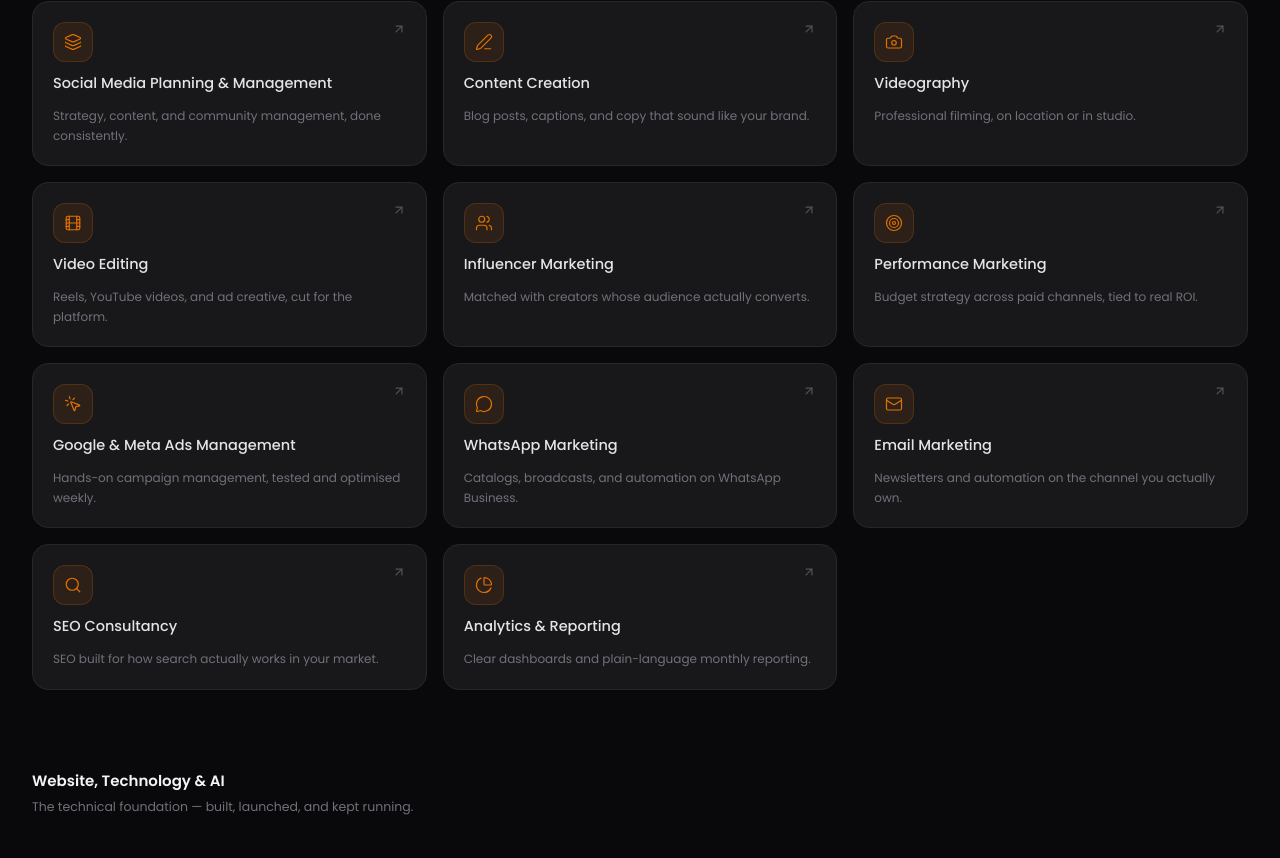
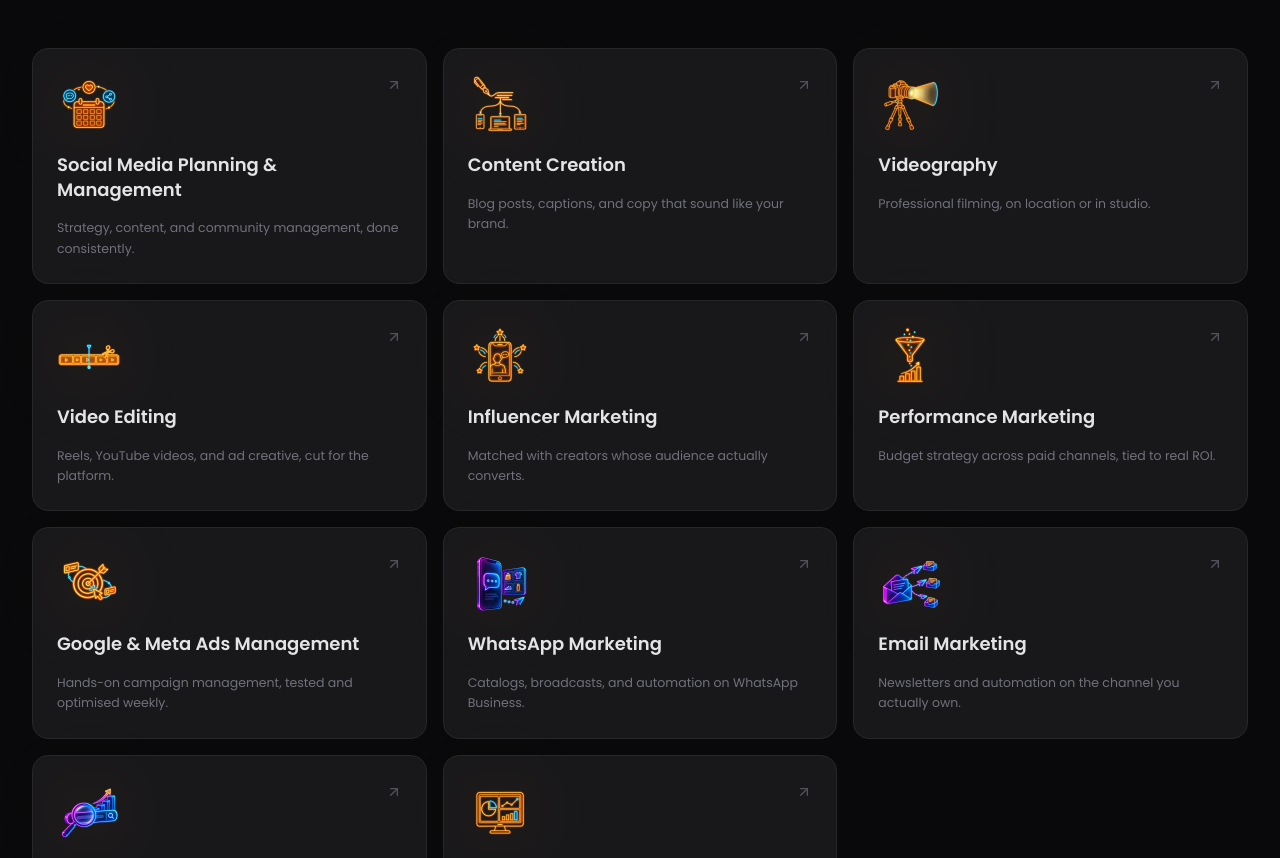
Before and after one commit to akshatwizard/wizards_next, a Next.js app: page /services in a window 1280 px wide. Shown: the part 1062-1920 px from the top of the page. Built offline with nearby package versions, Linux system fonts and the light colour scheme.

Commit message:
Add files via upload

```diff
--- a/src/app/services/page.tsx
+++ b/src/app/services/page.tsx
@@ -1,11 +1,7 @@
 import { Metadata } from 'next'
 import Link from 'next/link'
+import Image from 'next/image'
 import { ChevronRight, ArrowUpRight } from 'lucide-react'
-import {
-    Palette, Layout, Award, Layers, PenLine, Camera, Film, Users, Target,
-    MousePointerClick, MessageCircle, Search, PieChart, Globe, Smartphone,
-    ShoppingCart, Boxes, Bot, Mail, LucideIcon,
-} from 'lucide-react'
 import { Section, Wrapper } from '@/components/ui/sections'
 import { FadeUp } from '@/components/ui/motion_components'
 import { SectionBadge } from '@/components/services/section_badge'
@@ -15,44 +11,44 @@
     description: 'Branding, digital marketing, website development, and AI consultancy — every service Wizards Next offers, in one place.',
 }
 
-type ServiceItem = { slug: string; name: string; desc: string; Icon: LucideIcon }
+type ServiceItem = { slug: string; name: string; desc: string }
 
 const PILLARS: { title: string; blurb: string; services: ServiceItem[] }[] = [
     {
         title: 'Branding & Identity',
         blurb: 'The visual system a business is built on — created once, used everywhere.',
         services: [
-            { slug: 'brand-designing', name: 'Brand Creation', desc: 'Logo, identity, and guidelines that make you instantly recognisable.', Icon: Palette },
-            { slug: 'graphic-designing', name: 'Graphic Design', desc: 'Scroll-stopping creative — carousels, posters, and ad visuals.', Icon: Layout },
-            { slug: 'corporate-profile-creation', name: 'Corporate Profile Creation', desc: 'Professional company profiles, on video and in print.', Icon: Award },
+            { slug: 'brand-designing', name: 'Brand Creation', desc: 'Logo, identity, and guidelines that make you instantly recognisable.' },
+            { slug: 'graphic-designing', name: 'Graphic Design', desc: 'Scroll-stopping creative — carousels, posters, and ad visuals.' },
+            { slug: 'corporate-profile-creation', name: 'Corporate Profile Creation', desc: 'Professional company profiles, on video and in print.' },
         ],
     },
     {
         title: 'Digital Marketing & Growth',
         blurb: 'Content, campaigns, and channels that turn attention into customers.',
         services: [
-            { slug: 'social-media', name: 'Social Media Planning & Management', desc: 'Strategy, content, and community management, done consistently.', Icon: Layers },
-            { slug: 'content-creation', name: 'Content Creation', desc: 'Blog posts, captions, and copy that sound like your brand.', Icon: PenLine },
-            { slug: 'videography', name: 'Videography', desc: 'Professional filming, on location or in studio.', Icon: Camera },
-            { slug: 'video-editing', name: 'Video Editing', desc: 'Reels, YouTube videos, and ad creative, cut for the platform.', Icon: Film },
-            { slug: 'influencer-marketing', name: 'Influencer Marketing', desc: 'Matched with creators whose audience actually converts.', Icon: Users },
-            { slug: 'performance-marketing', name: 'Performance Marketing', desc: 'Budget strategy across paid channels, tied to real ROI.', Icon: Target },
-            { slug: 'google-meta-ads-management', name: 'Google & Meta Ads Management', desc: 'Hands-on campaign management, tested and optimised weekly.', Icon: MousePointerClick },
-            { slug: 'whatsapp-marketing', name: 'WhatsApp Marketing', desc: 'Catalogs, broadcasts, and automation on WhatsApp Business.', Icon: MessageCircle },
-            { slug: 'email-marketing', name: 'Email Marketing', desc: 'Newsletters and automation on the channel you actually own.', Icon: Mail },
-            { slug: 'seo-consultancy', name: 'SEO Consultancy', desc: 'SEO built for how search actually works in your market.', Icon: Search },
-            { slug: 'analytics-reporting', name: 'Analytics & Reporting', desc: 'Clear dashboards and plain-language monthly reporting.', Icon: PieChart },
+            { slug: 'social-media', name: 'Social Media Planning & Management', desc: 'Strategy, content, and community management, done consistently.' },
+            { slug: 'content-creation', name: 'Content Creation', desc: 'Blog posts, captions, and copy that sound like your brand.' },
+            { slug: 'videography', name: 'Videography', desc: 'Professional filming, on location or in studio.' },
+            { slug: 'video-editing', name: 'Video Editing', desc: 'Reels, YouTube videos, and ad creative, cut for the platform.' },
+            { slug: 'influencer-marketing', name: 'Influencer Marketing', desc: 'Matched with creators whose audience actually converts.' },
+            { slug: 'performance-marketing', name: 'Performance Marketing', desc: 'Budget strategy across paid channels, tied to real ROI.' },
+            { slug: 'google-meta-ads-management', name: 'Google & Meta Ads Management', desc: 'Hands-on campaign management, tested and optimised weekly.' },
+            { slug: 'whatsapp-marketing', name: 'WhatsApp Marketing', desc: 'Catalogs, broadcasts, and automation on WhatsApp Business.' },
+            { slug: 'email-marketing', name: 'Email Marketing', desc: 'Newsletters and automation on the channel you actually own.' },
+            { slug: 'seo-consultancy', name: 'SEO Consultancy', desc: 'SEO built for how search actually works in your market.' },
+            { slug: 'analytics-reporting', name: 'Analytics & Reporting', desc: 'Clear dashboards and plain-language monthly reporting.' },
         ],
     },
     {
         title: 'Website, Technology & AI',
         blurb: 'The technical foundation — built, launched, and kept running.',
         services: [
-            { slug: 'website-development', name: 'Website Development', desc: 'Fast, conversion-focused websites on modern frameworks.', Icon: Globe },
-            { slug: 'app-dev', name: 'Mobile App Development', desc: 'iOS and Android apps built for a real business goal.', Icon: Smartphone },
-            { slug: 'ecommerce-development', name: 'E-Commerce Website Development', desc: 'Online stores built to actually sell.', Icon: ShoppingCart },
-            { slug: 'ecommerce-management', name: 'E-Commerce Business Management', desc: 'Keeping your store running well after launch.', Icon: Boxes },
-            { slug: 'ai-consultancy', name: 'AI Consultancy', desc: 'Helping your team adopt the AI workflow we run ourselves.', Icon: Bot },
+            { slug: 'website-development', name: 'Website Development', desc: 'Fast, conversion-focused websites on modern frameworks.' },
+            { slug: 'app-dev', name: 'Mobile App Development', desc: 'iOS and Android apps built for a real business goal.' },
+            { slug: 'ecommerce-development', name: 'E-Commerce Website Development', desc: 'Online stores built to actually sell.' },
+            { slug: 'ecommerce-management', name: 'E-Commerce Business Management', desc: 'Keeping your store running well after launch.' },
+            { slug: 'ai-consultancy', name: 'AI Consultancy', desc: 'Helping your team adopt the AI workflow we run ourselves.' },
         ],
     },
 ]
@@ -60,20 +56,28 @@
 const TOTAL = PILLARS.reduce((n, p) => n + p.services.length, 0)
 
 function ServiceCard({ service }: { service: ServiceItem }) {
-    const { Icon, name, desc, slug } = service
+    const { name, desc, slug } = service
     return (
         <Link
             href={`/services/${slug}`}
-            className="group bg-zinc-900 border border-zinc-800 hover:border-amber-600/30 rounded-2xl p-5 transition-colors flex flex-col gap-3 h-full"
+            className="group bg-zinc-900 border border-zinc-800 hover:border-amber-600/30 rounded-2xl p-6 transition-colors flex flex-col gap-4 h-full"
         >
             <div className="flex items-start justify-between">
-                <div className="w-10 h-10 rounded-xl flex items-center justify-center border bg-amber-600/10 border-amber-600/20 shrink-0">
-                    <Icon size={18} className="text-amber-600" strokeWidth={1.6} />
+                {/* Icon — enlarged and given a soft ambient glow so it's the focal point of the card */}
+                <div className="relative w-16 h-16 shrink-0 flex items-center justify-center">
+                    <div className="absolute inset-0 bg-amber-600/10 blur-2xl rounded-full scale-90 group-hover:bg-amber-600/15 transition-colors duration-300" />
+                    <Image
+                        src={`/images/services/icons/${slug}-icon.webp`}
+                        alt={`${name} icon`}
+                        width={256}
+                        height={256}
+                        className="relative w-full h-full object-contain"
+                    />
                 </div>
-                <ArrowUpRight size={14} className="text-zinc-600 group-hover:text-amber-600 transition-colors" />
+                <ArrowUpRight size={16} className="text-zinc-600 group-hover:text-amber-600 transition-colors shrink-0 mt-1" />
             </div>
-            <p className="text-zinc-200 text-[14.5px] font-medium group-hover:text-amber-600 transition-colors leading-snug">{name}</p>
-            <p className="text-zinc-500 text-[12px] font-light leading-relaxed">{desc}</p>
+            <p className="text-zinc-200 text-[18px] font-semibold group-hover:text-amber-600 transition-colors leading-snug">{name}</p>
+            <p className="text-zinc-500 text-[12.5px] font-light leading-relaxed">{desc}</p>
         </Link>
     )
 }
--- a/src/components/services.tsx
+++ b/src/components/services.tsx
@@ -33,29 +33,30 @@
     return (
         <Link
             href={`/services/${slug}`}
-            className="group h-full relative bg-zinc-900 lg:p-6 md:p-5 p-4 flex flex-col gap-3 transition-colors duration-200 hover:bg-zinc-800/60"
+            className="group h-full relative bg-zinc-900 lg:p-7 md:p-6 p-5 flex flex-col gap-4 transition-colors duration-200 hover:bg-zinc-800/60"
         >
             <div className="absolute top-0 left-0 right-0 h-0.5 bg-zinc-700/50 group-hover:bg-amber-600 transition-colors duration-300" />
 
-            {/* Icon — 256px source displayed at a fixed small size, no background badge since the artwork already carries its own colour */}
-            <div className="w-12 h-12 shrink-0 relative">
+            {/* Icon — given its own space and a soft ambient glow so it reads as the focal point, not a small corner mark */}
+            <div className="relative w-20 h-20 shrink-0 flex items-center justify-center mb-1">
+                <div className="absolute inset-0 bg-amber-600/10 blur-2xl rounded-full scale-90 group-hover:bg-amber-600/15 transition-colors duration-300" />
                 <Image
                     src={`/images/services/icons/${slug}-icon.webp`}
                     alt={`${name} icon`}
                     width={256}
                     height={256}
-                    className="w-full h-full object-contain"
+                    className="relative w-full h-full object-contain"
                 />
             </div>
 
             <div className="flex items-start justify-between gap-2">
-                <h3 className="text-[15px] text-zinc-200 leading-snug tracking-tight font-medium">
+                <h3 className="text-[19px] text-zinc-200 leading-snug tracking-tight font-semibold">
                     {name}
                 </h3>
-                <ArrowUpRight size={14} className="text-zinc-600 group-hover:text-amber-600 shrink-0 mt-0.5 opacity-0 group-hover:opacity-100 -translate-x-1 group-hover:translate-x-0 transition-all duration-200" />
+                <ArrowUpRight size={16} className="text-zinc-600 group-hover:text-amber-600 shrink-0 mt-1 opacity-0 group-hover:opacity-100 -translate-x-1 group-hover:translate-x-0 transition-all duration-200" />
             </div>
 
-            <p className="text-[12px] text-zinc-500 leading-relaxed font-light">
+            <p className="text-[13px] text-zinc-500 leading-relaxed font-light">
                 {desc}
             </p>
         </Link>
```
